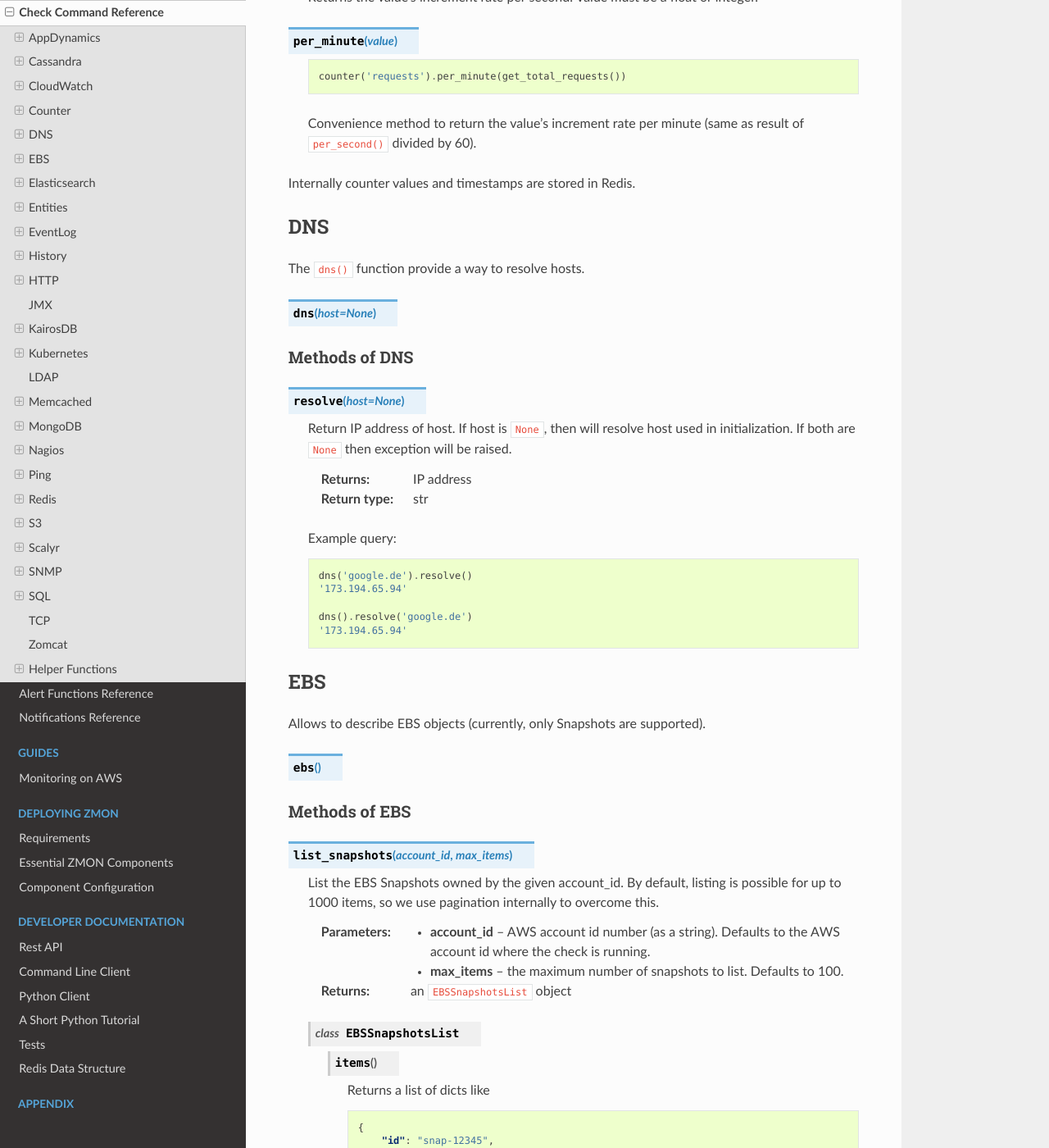
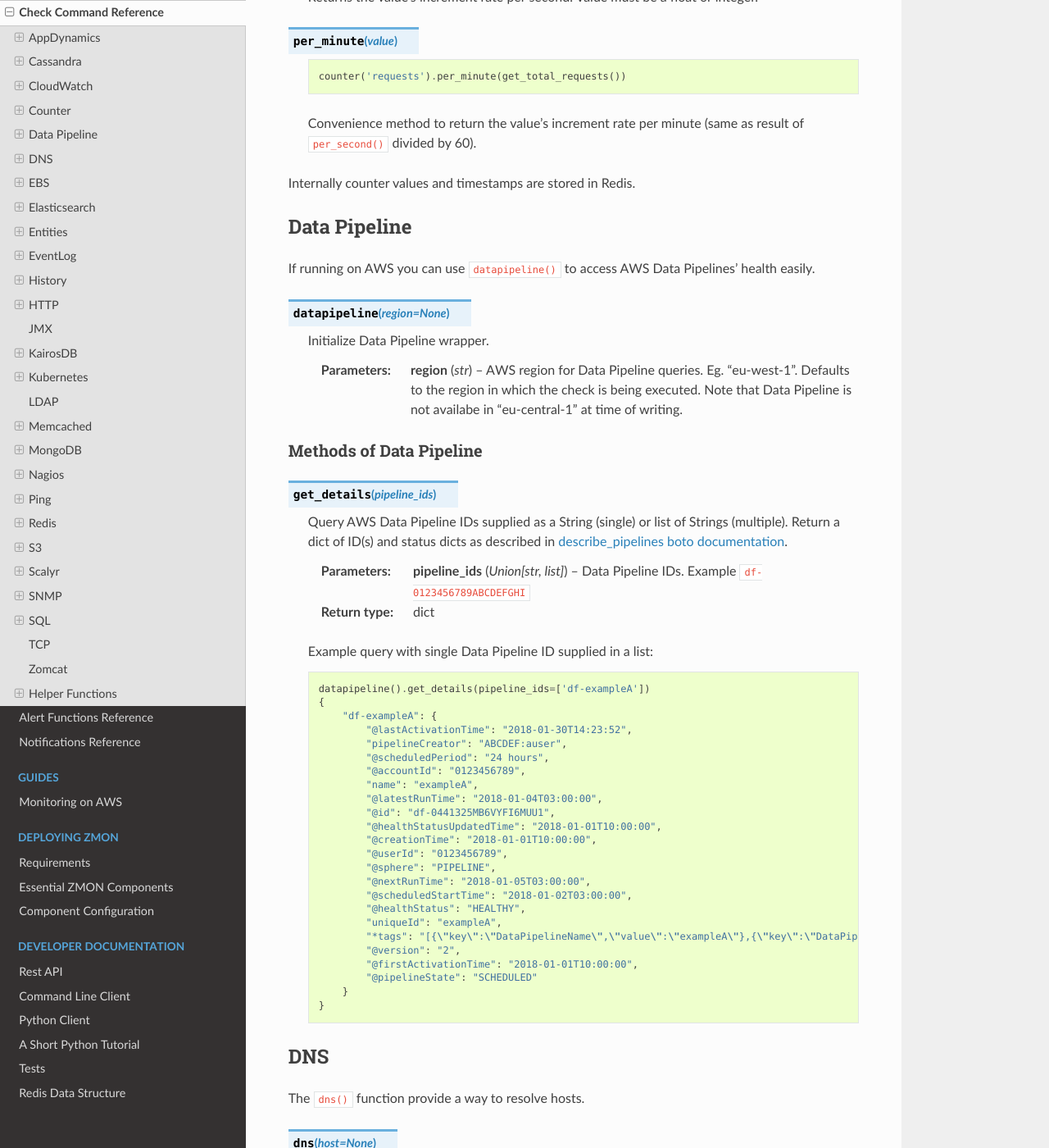
Before and after one commit to zalando-zmon/zmon-docs, a Sphinx documentation site: the page built from docs/user/check-commands.rst, in a window 1280 px wide and 1400 px high, scrolled down 6873 px. Shown: the whole window at 82% size. Built offline with Sphinx 7.4.7 and the Read the Docs theme 2.0.0, drawn with Linux system fonts in a browser that asks for light colours.

Commit message:
Fixes #69 Document AWS Data Pipeline check (#105)

```diff
--- a/docs/user/check-commands.rst
+++ b/docs/user/check-commands.rst
@@ -11,6 +11,7 @@ categories.
 .. include:: check-ref/cassandra_wrapper.rst
 .. include:: check-ref/cloudwatch_wrapper.rst
 .. include:: check-ref/counter_wrapper.rst
+.. include:: check-ref/datapipeline_wrapper.rst
 .. include:: check-ref/dns_wrapper.rst
 .. include:: check-ref/ebs_wrapper.rst
 .. include:: check-ref/elastic_search_wrapper.rst
--- /dev/null
+++ b/docs/user/check-ref/datapipeline_wrapper.rst
@@ -0,0 +1,56 @@
+.. _datapipeline:
+
+Data Pipeline
+-------------
+
+If running on AWS you can use ``datapipeline()`` to access AWS Data Pipelines' health easily.
+
+.. py:function:: datapipeline(region=None)
+
+    Initialize Data Pipeline wrapper.
+
+    :param region: AWS region for Data Pipeline queries. Eg. "eu-west-1". Defaults to the region in which the check is being executed. Note that Data Pipeline is not availabe in "eu-central-1" at time of writing.
+    :type region: str
+
+
+Methods of Data Pipeline
+^^^^^^^^^^^^^^^^^^^^^^^^
+.. py:method:: get_details(pipeline_ids)
+
+    Query AWS Data Pipeline IDs supplied as a String (single) or list of Strings (multiple).
+    Return a dict of ID(s) and status dicts as described in `describe_pipelines boto documentation`_.
+
+    :param pipeline_ids: Data Pipeline IDs. Example ``df-0123456789ABCDEFGHI``
+    :type pipeline_ids: Union[str, list]
+    :rtype: dict
+
+    Example query with single Data Pipeline ID supplied in a list:
+
+    .. code-block:: python
+
+        datapipeline().get_details(pipeline_ids=['df-exampleA'])
+        {
+            "df-exampleA": {
+                "@lastActivationTime": "2018-01-30T14:23:52",
+                "pipelineCreator": "ABCDEF:auser",
+                "@scheduledPeriod": "24 hours",
+                "@accountId": "0123456789",
+                "name": "exampleA",
+                "@latestRunTime": "2018-01-04T03:00:00",
+                "@id": "df-0441325MB6VYFI6MUU1",
+                "@healthStatusUpdatedTime": "2018-01-01T10:00:00",
+                "@creationTime": "2018-01-01T10:00:00",
+                "@userId": "0123456789",
+                "@sphere": "PIPELINE",
+                "@nextRunTime": "2018-01-05T03:00:00",
+                "@scheduledStartTime": "2018-01-02T03:00:00",
+                "@healthStatus": "HEALTHY",
+                "uniqueId": "exampleA",
+                "*tags": "[{\"key\":\"DataPipelineName\",\"value\":\"exampleA\"},{\"key\":\"DataPipelineId\",\"value\":\"df-exampleA\"}]",
+                "@version": "2",
+                "@firstActivationTime": "2018-01-01T10:00:00",
+                "@pipelineState": "SCHEDULED"
+            }
+        }
+
+.. _describe_pipelines boto documentation: http://boto3.readthedocs.io/en/latest/reference/services/datapipeline.html#DataPipeline.Client.describe_pipelines
```
